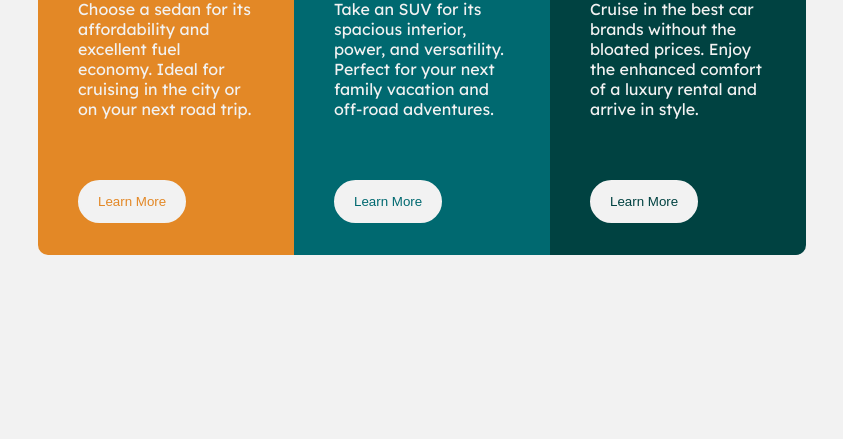
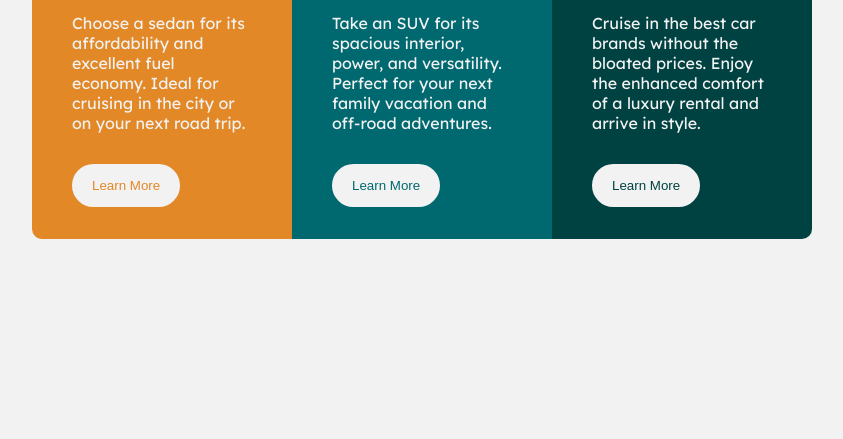
Before and after one commit to moonspark78/column-3-preview-card-component-main, a plain HTML site: page index.html in a window 1280 px wide. Shown: the part 361-800 px from the top of the page, without its empty margins (218-1061 px from the left). Drawn offline with Linux system fonts and the light colour scheme; a web font is replaced by a local one.

Commit message:
Update style.css

```diff
--- a/style.css
+++ b/style.css
@@ -5,7 +5,6 @@
     padding: 0;
     box-sizing: border-box;
 }
-
 .box{
     background-color: hsl(0, 0%, 95%);
     min-height: 100vh;
@@ -19,9 +18,9 @@
 
 .box1{
     background-color: hsl(31, 77%, 52%);
-    min-height: 25rem;
-    max-width: 16rem;
-    padding: 2.5rem;
+    min-height: 400px;
+    max-width: 260px;
+    padding: 40px;
     position: relative;
 
     /* display: flex;
@@ -30,18 +29,18 @@
 
 }
 .box1 img{
-    margin-bottom: 1.5rem;
+    margin-bottom: 24px;
 }
 .box1 h1{
     color: hsl(0, 0%, 95%);
     font-family: 'Big Shoulders Display', cursive;
-    font-size: 2.3rem;
+    font-size: 35px;
 }
 .box1 p{
     color: hsl(0, 0%, 95%);
     font-family: 'Lexend Deca', sans-serif;
-    margin-top: 1.5rem;
-    margin-bottom: 6rem;
+    margin-top: 25px;
+    margin-bottom: ;
 }
 .box1 button{
     position: absolute;
@@ -50,7 +49,7 @@
     text-align: center;
     padding: 12px 18px;
     bottom: 0;
-    margin-bottom: 2rem;
+    margin-bottom: 32px;
     border-radius: 30px;
     color: hsl(31, 77%, 52%);
 }
```
